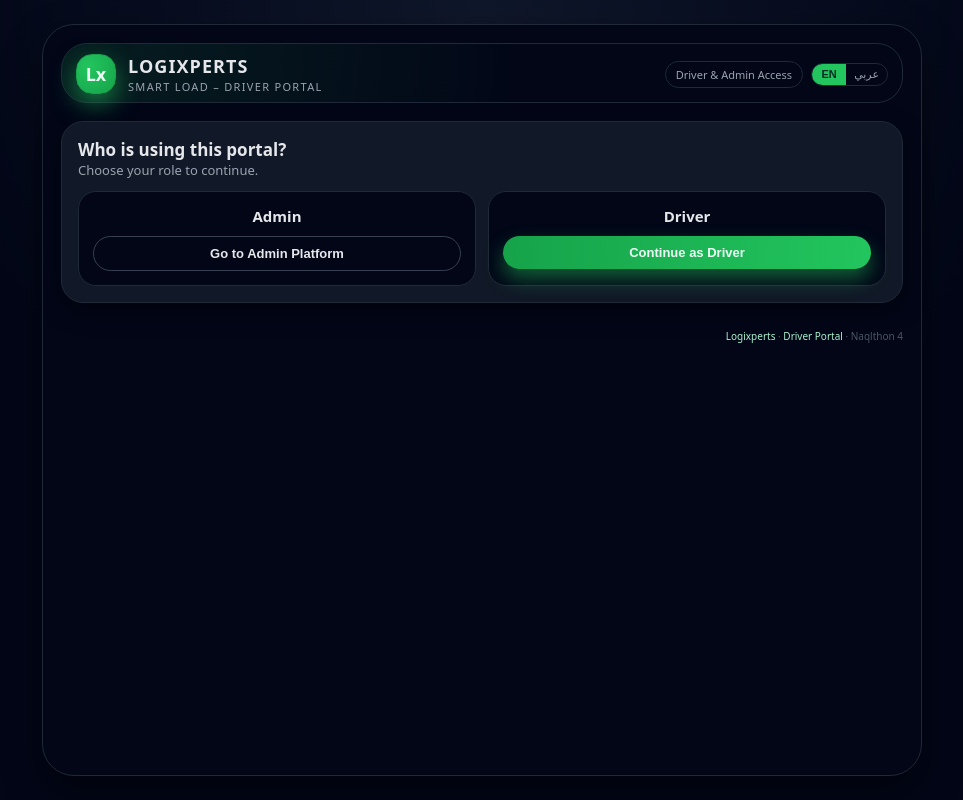
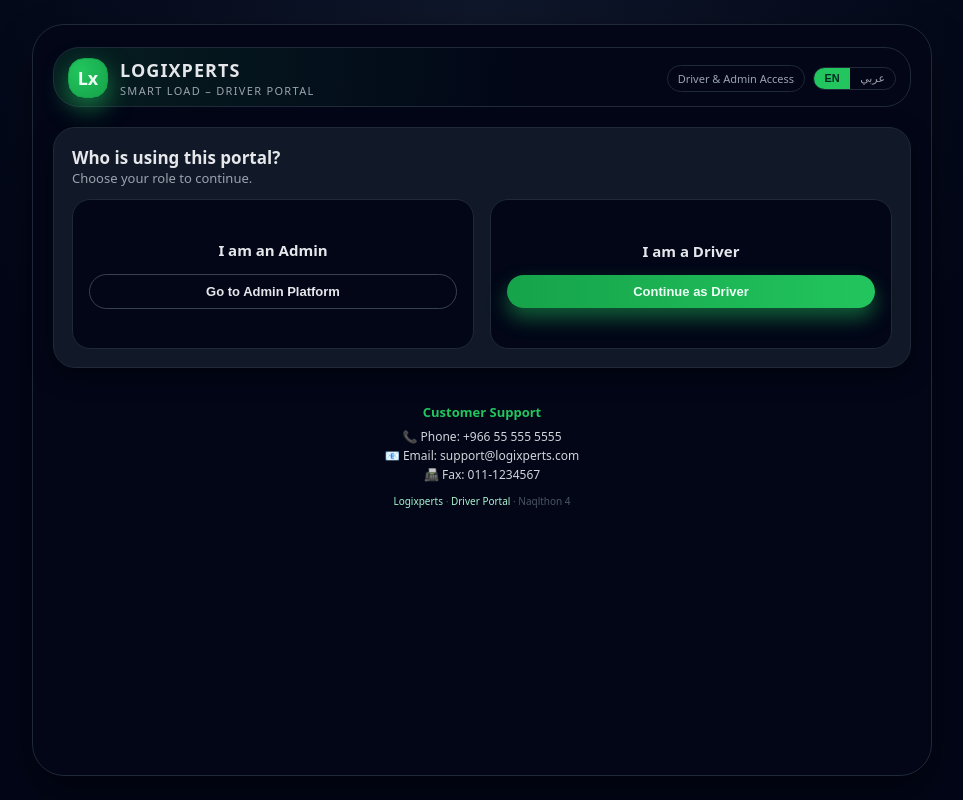
Before and after one commit to fnatic1717-ai/LogiXperts., a plain HTML site: page index.html in a window 1280 px wide. Shown: the whole page, without its empty margins (158-1121 px from the left). Drawn offline with Linux system fonts and the light colour scheme.

Commit message:
Update index.html

```diff
--- a/index.html
+++ b/index.html
@@ -27,16 +27,16 @@
     }
 
     .app {
-      max-width: 880px;
+      max-width: 900px;
       width: 100%;
       background: #020617;
       border-radius: 32px;
       border: 1px solid #1f2937;
-      padding: 18px 18px 22px;
+      padding: 22px 20px 20px;
       box-shadow: 0 18px 40px rgba(0,0,0,.45);
       display: flex;
       flex-direction: column;
-      gap: 14px;
+      gap: 16px;
     }
 
     header {
@@ -97,13 +97,13 @@
     }
 
     .lang-btn {
-      padding:4px 8px;
+      padding:4px 10px;
       font-size:11px;
       border:none;
       background:transparent;
       color:var(--muted);
       cursor:pointer;
-      min-width:34px;
+      min-width:36px;
     }
 
     .lang-btn.active {
@@ -126,7 +126,7 @@
       background: var(--card);
       border-radius: 22px;
       border: 1px solid var(--border);
-      padding: 16px;
+      padding: 18px;
       box-shadow: 0 8px 24px rgba(0,0,0,.45);
       margin-bottom: 10px;
     }
@@ -136,7 +136,7 @@
       justify-content:space-between;
       align-items:center;
       gap:8px;
-      margin-bottom:10px;
+      margin-bottom:12px;
     }
 
     .card-title { font-size:17px; font-weight:600; }
@@ -180,21 +180,23 @@
 
     .landing-grid {
       display:grid;
-      grid-template-columns:repeat(auto-fit,minmax(220px,1fr));
-      gap:12px;
-      margin-top:12px;
+      grid-template-columns:repeat(auto-fit,minmax(230px,1fr));
+      gap:16px;
+      margin-top:10px;
     }
 
     .option-card {
       border-radius:18px;
       border:1px solid #1f2937;
       background:#020617;
-      padding:14px;
+      padding:18px 16px;
       display:flex;
       flex-direction:column;
       align-items:center;
+      justify-content:center;
       text-align:center;
-      gap:6px;
+      gap:10px;
+      min-height:150px; /* عشان ما تكون مضغوطة */
     }
 
     .option-title { font-size:15px; font-weight:600; }
@@ -295,12 +297,33 @@
     }
 
     footer {
-      margin-top:2px;
-      font-size:10px;
-      color:#4b5563;
-      text-align:right;
+      margin-top: 8px;
+      font-size: 11px;
+      color: #9ca3af;
+      text-align: center;
     }
-    footer span { color:#a7f3d0; }
+
+    .support-box {
+      margin-bottom: 10px;
+      font-size: 12px;
+      line-height: 1.6;
+      color: #d1d5db;
+    }
+
+    .support-box h3 {
+      font-size: 13px;
+      margin-bottom: 4px;
+      color: #22c55e;
+      font-weight: 700;
+    }
+
+    .footer-brand {
+      font-size: 10px;
+      color: #4b5563;
+    }
+    .footer-brand span {
+      color: #a7f3d0;
+    }
   </style>
 </head>
 <body>
@@ -344,7 +367,7 @@
             <!-- Admin option -->
             <div class="option-card">
               <div class="option-title" data-i18n="landing.adminTitle">
-                Admin
+                I am an Admin
               </div>
               <button class="btn btn-secondary"
                 onclick="goToAdmin()"
@@ -356,7 +379,7 @@
             <!-- Driver option -->
             <div class="option-card">
               <div class="option-title" data-i18n="landing.driverTitle">
-                Driver
+                I am a Driver
               </div>
               <button class="btn btn-primary"
                 onclick="switchView('view-driver-login')"
@@ -474,7 +497,18 @@
     </main>
 
     <footer>
-      <span>Logixperts</span> · <span data-i18n="footer.portal">Driver Portal</span> · Naqlthon 4
+      <div class="support-box">
+        <h3 data-i18n="support.title">Customer Support</h3>
+        <p>📞 <span data-i18n="support.phoneLabel">Phone:</span> +966 55 555 5555</p>
+        <p>📧 <span data-i18n="support.emailLabel">Email:</span> support@logixperts.com</p>
+        <p>📠 <span data-i18n="support.faxLabel">Fax:</span> 011-1234567</p>
+      </div>
+
+      <div class="footer-brand">
+        <span>Logixperts</span> ·
+        <span data-i18n="footer.portal">Driver Portal</span> ·
+        Naqlthon 4
+      </div>
     </footer>
   </div>
 
@@ -487,8 +521,8 @@
 
         "landing.title": "Who is using this portal?",
         "landing.subtitle": "Choose your role to continue.",
-        "landing.adminTitle": "Admin",
-        "landing.driverTitle": "Driver",
+        "landing.adminTitle": "I am an Admin",
+        "landing.driverTitle": "I am a Driver",
         "landing.adminButton": "Go to Admin Platform",
         "landing.driverButton": "Continue as Driver",
 
@@ -530,7 +564,12 @@
         "driverDashboard.noAssignment":
           "No active assignment yet. Please wait for dispatch instructions.",
         "driverDashboard.assignmentText":
-          "Next location: {city}. Instructions: {note}"
+          "Next location: {city}. Instructions: {note}",
+
+        "support.title": "Customer Support",
+        "support.phoneLabel": "Phone:",
+        "support.emailLabel": "Email:",
+        "support.faxLabel": "Fax:"
       },
 
       ar: {
@@ -539,8 +578,8 @@
 
         "landing.title": "من يستخدم هذه البوابة؟",
         "landing.subtitle": "اختر الدور المناسب للمتابعة.",
-        "landing.adminTitle": "إداري",
-        "landing.driverTitle": "سائق",
+        "landing.adminTitle": "أنا إداري",
+        "landing.driverTitle": "أنا سائق",
         "landing.adminButton": "دخول لوحة الإدارة",
         "landing.driverButton": "المتابعة كسائق",
 
@@ -582,7 +621,12 @@
         "driverDashboard.noAssignment":
           "لا توجد رحلة مفعّلة حاليًا، يرجى انتظار توجيهات قسم العمليات.",
         "driverDashboard.assignmentText":
-          "الوجهة التالية: {city}. التعليمات: {note}"
+          "الوجهة التالية: {city}. التعليمات: {note}",
+
+        "support.title": "خدمة العملاء",
+        "support.phoneLabel": "الهاتف:",
+        "support.emailLabel": "البريد الإلكتروني:",
+        "support.faxLabel": "الفاكس:"
       }
     };
 
@@ -636,7 +680,6 @@
       if (currentDriver) {
         fillDriverDashboard(currentDriver);
       } else {
-        // update default timeline text when no driver
         updateTimelineFor(null);
       }
     }
@@ -650,7 +693,7 @@
     function goToAdmin() {
       // رابط لوحة الإدارة
       window.location.href = "admin.html";
-      // أو لو عندك رابط جيتهاب:
+      // أو لو عندك رابط GitHub Pages:
       // window.location.href = "https://rahmone95.github.io/LogiXperts-/";
     }
 
@@ -730,7 +773,10 @@
     function updateTimelineFor(driver) {
       const t = translations[currentLang];
       const timeline = document.getElementById("driverTimeline");
-      const city = driver && driver.nextCity ? driver.nextCity : (currentLang === "ar" ? "الوجهة القادمة" : "Next stop");
+      const city =
+        driver && driver.nextCity
+          ? driver.nextCity
+          : (currentLang === "ar" ? "الوجهة القادمة" : "Next stop");
 
       timeline.innerHTML = `
         <div class="timeline-item">
```
